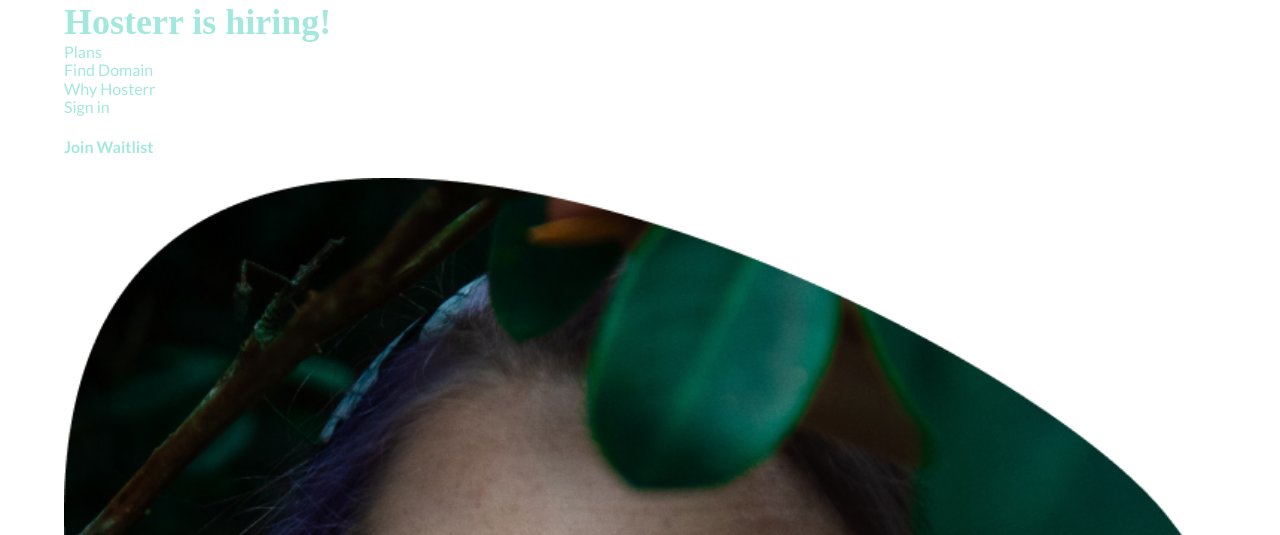
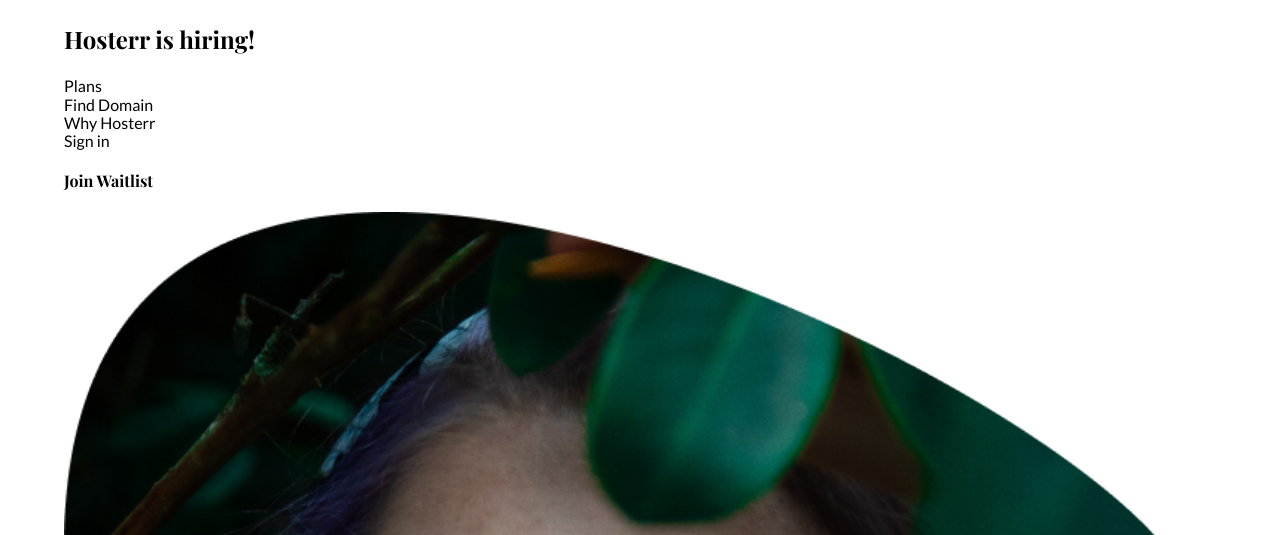
Before and after one commit to rebals/hosterr, a plain HTML site: page index.html in a window 1280 px wide. Shown: the part 265-800 px from the top of the page. Drawn offline with nearby package versions, Linux system fonts and the light colour scheme.

Commit message:
Changes to style css

```diff
--- a/css/style.css
+++ b/css/style.css
@@ -1,7 +1,6 @@
 body {
   font-family: 'lato', sans-serif;
   font-size: 1em;
-color: #a2e8dd;
   text-align: left;
 }
 
@@ -12,20 +11,20 @@ margin: 0;
   padding: 0;
 }
 
-a {
-color: #a2e8dd;
-text-decoration: none;
-}
-
-h1, h2, h3 {
-font-family: 'Playfair+display', serif;
+h1 {
+  font-family: 'Playfair Display', serif;
   font-size: 2.25em;
   font-weight: 700;
   margin: 0;
-color: #a2e8dd;
+}
+
+h3 {
+  font-family: 'Playfair Display', serif;
+  font-size: 1.5em;
 }
 
 h4 {
+  font-family: 'Playfair Display', serif;
 }
 
 p {
```
Lines whose indentation alone changed are shown as unchanged.
